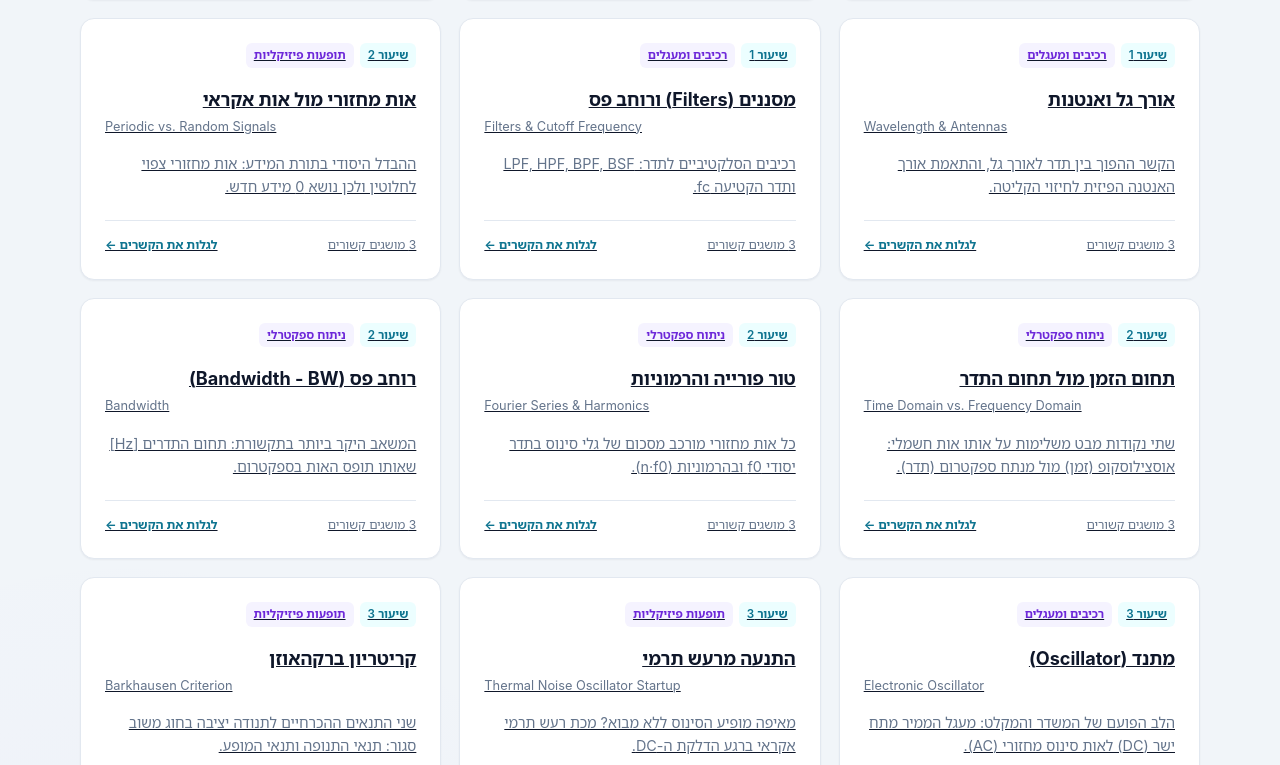
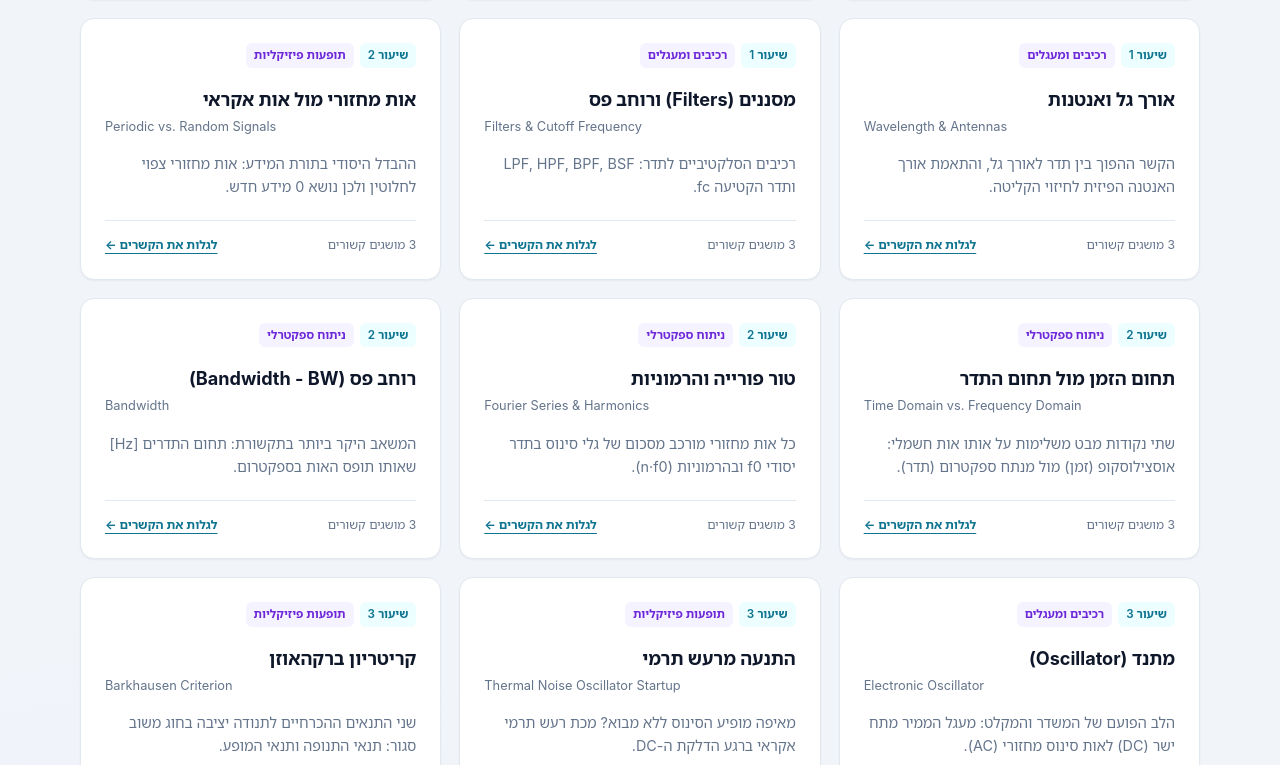
Before and after one commit to noamsheffi/stemflow, a Next.js app: page /concepts in a window 1280 px wide. Shown: the part 1395-2160 px from the top of the page. Built offline with nearby package versions, Linux system fonts and the light colour scheme.

Commit message:
Fix concept card link typography

```diff
--- a/src/components/concept-map.module.css
+++ b/src/components/concept-map.module.css
@@ -22,7 +22,7 @@
 .reset { border: 0; background: transparent; color: var(--accent-dark); cursor: pointer; text-decoration: underline; text-underline-offset: 4px; font-size: .85rem; }
 .toolbar > .reset { margin-inline-start: auto; }
 .grid { display: grid; grid-template-columns: repeat(auto-fit, minmax(min(100%, 290px), 1fr)); gap: 18px; }
-.card { display: flex; flex-direction: column; text-align: start; width: 100%; min-width: 0; padding: 24px; border: 1px solid var(--line); border-radius: var(--radius-md); background: var(--surface); color: var(--ink); box-shadow: var(--shadow-sm); cursor: pointer; transition: transform .2s var(--ease), box-shadow .2s; line-height: 1.6; }
+.card { display: flex; flex-direction: column; text-align: start; width: 100%; min-width: 0; padding: 24px; border: 1px solid var(--line); border-radius: var(--radius-md); background: var(--surface); color: var(--ink); box-shadow: var(--shadow-sm); cursor: pointer; text-decoration: none; transition: transform .2s var(--ease), box-shadow .2s; line-height: 1.6; }
 .card:hover { border-color: var(--violet); box-shadow: var(--shadow-md); transform: translateY(-3px); }
 .badges { display: flex; flex-wrap: wrap; gap: 6px; font-size: .73rem; font-weight: 600; }
 .badges > span { padding: 3px 8px; border-radius: 6px; background: var(--accent-pale); color: var(--accent-dark); }
@@ -31,7 +31,7 @@
 .english { display: block; color: var(--muted); font-size: .8rem; text-align: start; }
 .description { display: block; color: var(--muted); font-size: .9rem; margin: 15px 0 22px; }
 .cardFooter { margin-top: auto; display: flex; flex-wrap: wrap; justify-content: space-between; width: 100%; gap: 10px; border-top: 1px solid var(--line); padding-top: 14px; font-size: .76rem; color: var(--muted); }
-.cardFooter b { color: var(--accent-dark); }
+.cardFooter b { color: var(--accent-dark); text-decoration: underline; text-underline-offset: 4px; }
 .empty { padding: 40px; text-align: center; background: var(--surface); border: 1px dashed var(--line-strong); border-radius: var(--radius-md); }
 .root { margin: 0 auto 28px; padding: 18px 24px; width: fit-content; border-radius: var(--radius-md); background: var(--ink); color: white; text-align: center; font-weight: 700; position: relative; }
 .root span { display: block; font-size: .8rem; color: #cbd5e1; font-weight: 400; }
@@ -44,7 +44,7 @@
 .branch h2 { font-size: 1rem; margin: 0 0 18px; }
 .branch h2 span { display: block; color: var(--muted); font-size: .75rem; font-weight: 400; margin-bottom: 4px; }
 .branch > div { border-inline-start: 2px solid var(--line); padding-inline-start: 12px; }
-.node { display: block; width: 100%; text-align: start; padding: 12px; background: var(--canvas); border: 1px solid var(--line); border-radius: 10px; margin: 10px 0; cursor: pointer; color: var(--ink); line-height: 1.6; }
+.node { display: block; width: 100%; text-align: start; padding: 12px; background: var(--canvas); border: 1px solid var(--line); border-radius: 10px; margin: 10px 0; cursor: pointer; color: var(--ink); text-decoration: none; line-height: 1.6; }
 .node strong { font-size: .87rem; }
 .node:hover { background: var(--accent-pale); border-color: var(--accent); }
 .footnote { color: var(--muted); font-size: .8rem; margin-top: 24px; }
```
